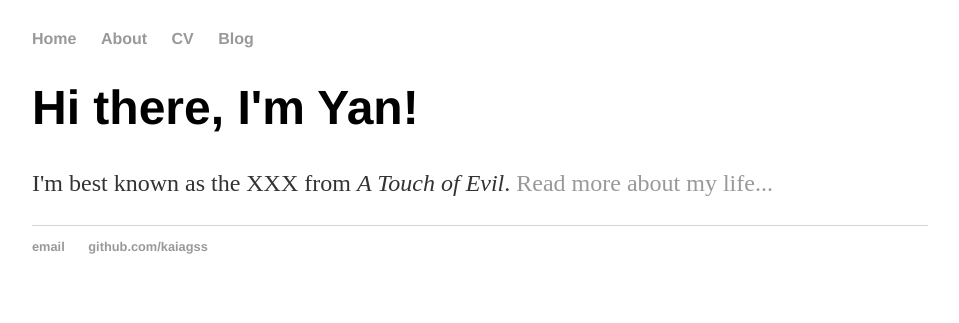
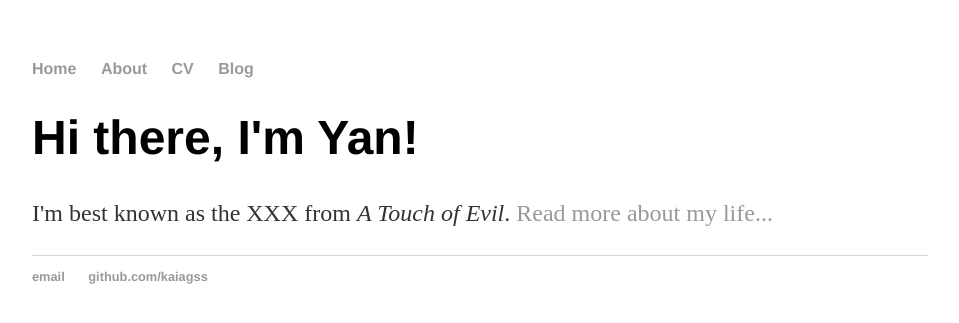
Before and after one commit to kaiagss/kaiagss.github.io, a Jekyll site: the page index.html, which Jekyll copies as it is, in a window 1280 px wide. Shown: the top 323 px of the page, without its empty margins (160-1119 px from the left). Built offline with Jekyll 4.4.1, drawn with Linux system fonts in a browser that asks for light colours.

Commit message:
Update main.css

```diff
--- a/css/main.css
+++ b/css/main.css
@@ -1,5 +1,5 @@
 body {
-    margin: 30px auto;
+    margin: 60px auto;
     width: 70%;
 }
 nav ul, footer ul {
```
